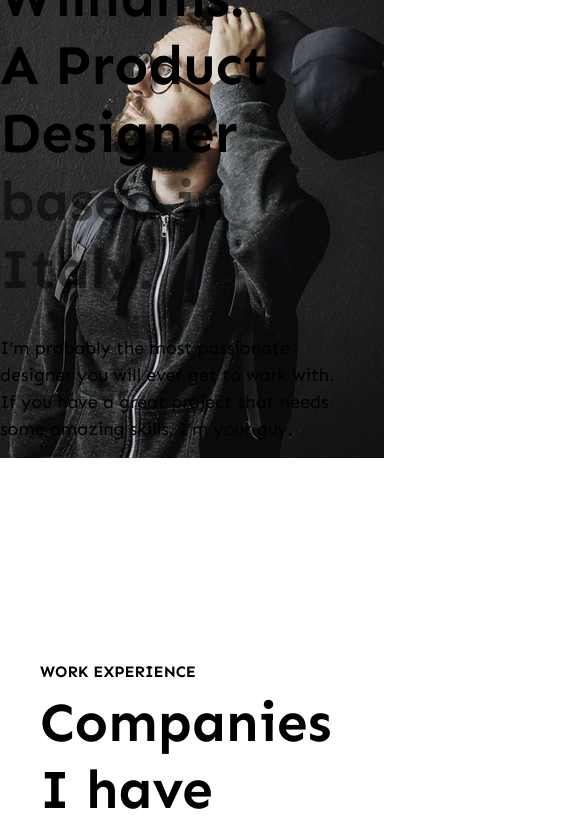
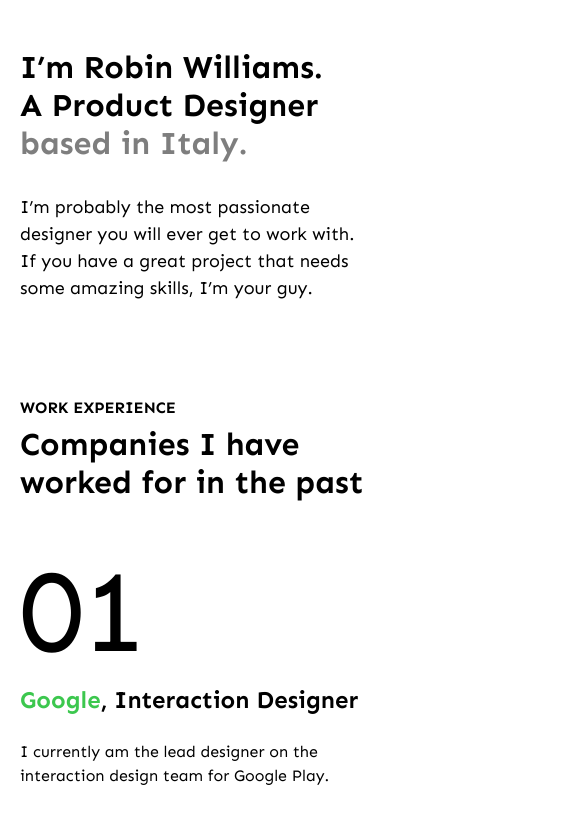
Before and after one commit to AndriiAm/designer-portfolio, a website: page src/index.html in a window 390 px wide. Shown: the part 360-1193 px from the top of the page, 585 px wide, since content can reach past the window. Drawn offline with nearby package versions, Linux system fonts and the light colour scheme; files that its build step writes are made by us from their sources; files whose address does not match are found by name.

Commit message:
576 half

```diff
--- a/src/html_blocks/_header.html
+++ b/src/html_blocks/_header.html
@@ -25,6 +25,7 @@
 
     <div class="header__intro intro">
         <picture class="intro__img-wrapper">
+            <source srcset="images/header/hero_576.png" media="(max-width: 767px)">
             <source srcset="images/header/hero_768.jpg" media="(max-width: 1023px)">
             <img src="images/header/hero.jpg" alt="">
         </picture>
--- a/src/html_blocks/_philosophy.html
+++ b/src/html_blocks/_philosophy.html
@@ -20,6 +20,7 @@
     <div class="philosophy__background">
         <picture>
             <source srcset="images/philosophy/philosophy_768.png" media="(max-width: 1365px)">
+            <source srcset="images/philosophy/1_576.png" media="(max-width: 767px)">
             <img src="images/philosophy/philosophy.jpg" alt="philosophy background">
         </picture>
     </div>
--- a/src/scss/blocks/_experience.scss
+++ b/src/scss/blocks/_experience.scss
@@ -61,7 +61,29 @@
 }
 
 @media screen and (max-width: 1023px) {
+  .experience {
+    padding: 80px 0;
+  }
   .position {
     max-width: 197px;
   }
 }
+
+@media screen and (max-width: 767px) {
+  .experience {
+    padding: 48px 0;
+    &__title {
+      max-width: 350px;
+    }
+    &__inner {
+      flex-direction: column;
+      row-gap: 48px;
+    }
+  }
+  .position {
+    max-width: 100%;
+    &__description {
+      max-width: 320px;
+    }
+  }
+}
--- a/src/scss/blocks/_header.scss
+++ b/src/scss/blocks/_header.scss
@@ -102,3 +102,29 @@
     }
   }
 }
+
+@media screen and (max-width: 767px) {
+  .header {
+    &__inner {
+      height: 72px;
+    }
+  }
+  .menu {
+    display: none;
+  }
+  .intro {
+    padding: 0;
+    &__img-wrapper img{
+      margin: 0 auto;
+    }
+    &__text-block {
+      position: static;
+      margin: 0 auto;
+      max-width: 576px;
+      padding: 48px 20px;
+    }
+    &__title {
+      max-width: 320px;
+    }
+  }
+}
--- a/src/scss/blocks/_philosophy.scss
+++ b/src/scss/blocks/_philosophy.scss
@@ -45,3 +45,11 @@
     }
   }
 }
+
+@media screen and (max-width: 767px) {
+  .philosophy {
+    &__background {
+      position: static;
+    }
+  }
+}
--- a/src/scss/main.scss
+++ b/src/scss/main.scss
@@ -54,3 +54,13 @@
     padding: 0 40px;
   }
 }
+
+@media screen and (max-width: 767px) {
+  .container {
+    max-width: 576px;
+    padding: 0 20px;
+  }
+  .section {
+    padding: 48px 0;
+  }
+}
--- a/src/scss/mixins.scss
+++ b/src/scss/mixins.scss
@@ -4,11 +4,17 @@
   @media screen and (max-width: 1365px) {
     font-size: 56px;
   }
+  @media screen and (max-width: 767px) {
+    font-size: 32px;
+  }
 }
 
 @mixin h2-title {
   font-size: 55px;
   font-weight: bold;
+  @media screen and (max-width: 767px) {
+    font-size: 32px;
+  }
 }
 
 @mixin h3-title {
```
Also changed, not shown: build/css/main.css, build/images/dribbble/Group 88.png (deleted), build/images/header/hero_576.png (added), build/images/philosophy/1_576.png (added), build/index.html, src/images/header/hero_576.png (added), src/images/philosophy/1_576.png (added).
